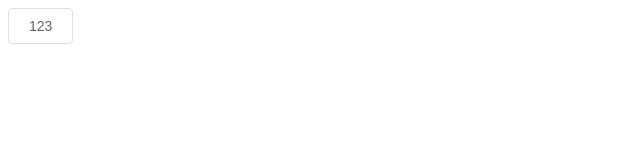
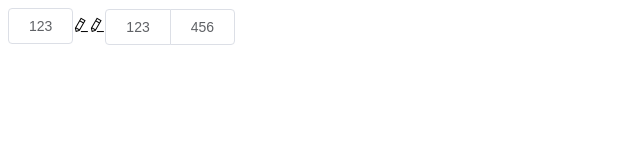
Before and after one commit to Bluestar123/day-ui, a Vue app: page / in a window 1280 px wide. Shown: the top 160 px of the page, without its empty margins (0-640 px from the left). Built offline with nearby package versions, Linux system fonts and the light colour scheme.

Commit message:
'icon和button-group组件'

```diff
--- a/examples/App.vue
+++ b/examples/App.vue
@@ -1,5 +1,11 @@
 <template>
   <d-button>123</d-button>
+  <i class="d-icon-edit"></i>
+  <d-icon name="edit"></d-icon>
+  <d-button-group>
+    <d-button>123</d-button>
+    <d-button>456</d-button>
+  </d-button-group>
 </template>
 
 <script lang='ts'>
--- a/examples/main.js
+++ b/examples/main.js
@@ -1,7 +1,6 @@
 import { createApp } from 'vue'
 import App from './App.vue'
 import DButton from '../packages'
-console.log(DButton, 9)
 const app = createApp(App)
 
 app.use(DButton).mount('#app')
--- /dev/null
+++ b/packages/DIcon/index.js
@@ -0,0 +1,8 @@
+import DIcon from './src/index.vue'
+import '../../styles/icon.scss'
+
+DIcon.install = app => {
+  app.component(DIcon.name, DIcon)
+}
+
+export default DIcon
--- a/packages/test/src/test.vue
+++ b/packages/DIcon/src/index.vue
@@ -1,15 +1,14 @@
 <template>
-  <div class="">我是组件test</div>
+  <i :class="`d-icon-${name}`"></i>
 </template>
 
 <script>
 import { defineComponent } from 'vue'
 
 export default defineComponent({
-  name: 'DTest',
-  components: {},
-  setup() {
-    return {}
+  name: 'DIcon',
+  props: {
+    name: String
   }
 })
 </script>
--- /dev/null
+++ b/packages/d-button-group/index.js
@@ -0,0 +1,7 @@
+import DButtonGroup from './src/index.vue'
+import '../../styles/button.scss'
+DButtonGroup.install = app => {
+  app.component(DButtonGroup.name, DButtonGroup)
+}
+
+export default DButtonGroup
--- /dev/null
+++ b/packages/d-button-group/src/index.vue
@@ -0,0 +1,13 @@
+<template>
+  <div class="d-button-group">
+    <slot></slot>
+  </div>
+</template>
+
+<script>
+import { defineComponent } from 'vue'
+
+export default defineComponent({
+  name: 'DButtonGroup'
+})
+</script>
--- a/packages/index.js
+++ b/packages/index.js
@@ -1,7 +1,8 @@
 import DButton from './DButton'
-import DTest from './DButton'
+import DButtonGroup from './d-button-group'
+import DIcon from './DIcon'
 import '../styles/index.scss'
-const components = [DButton, DTest]
+const components = [DButton, DIcon, DButtonGroup]
 
 const defaultInstallOpt = {
   size: 'medium',
@@ -25,4 +26,4 @@ export default {
   install
 }
 
-export { DButton, DTest }
+export { DButton, DIcon, DButtonGroup }
```
Also changed, not shown: packages/test/index.js (deleted, +0 -7 lines).
